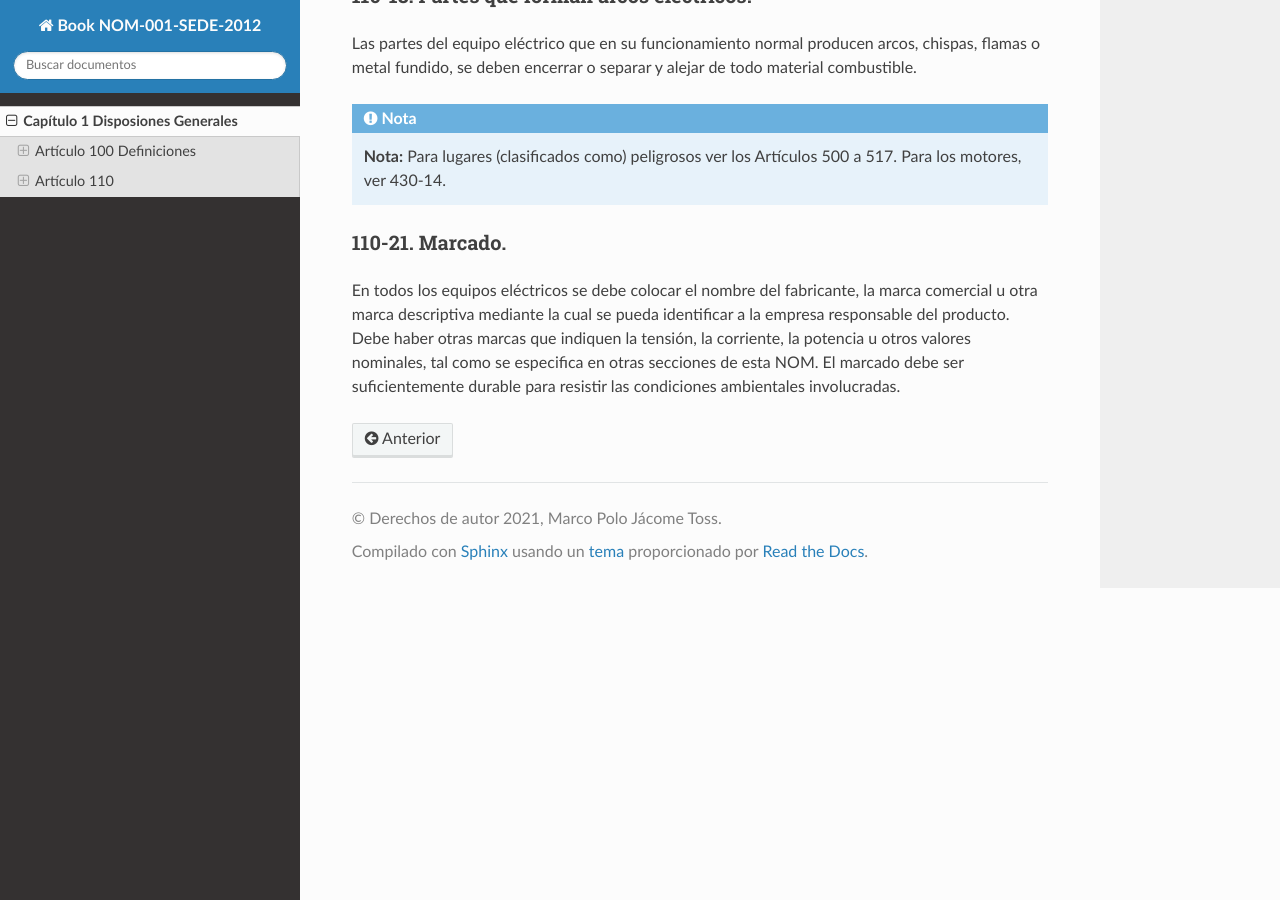
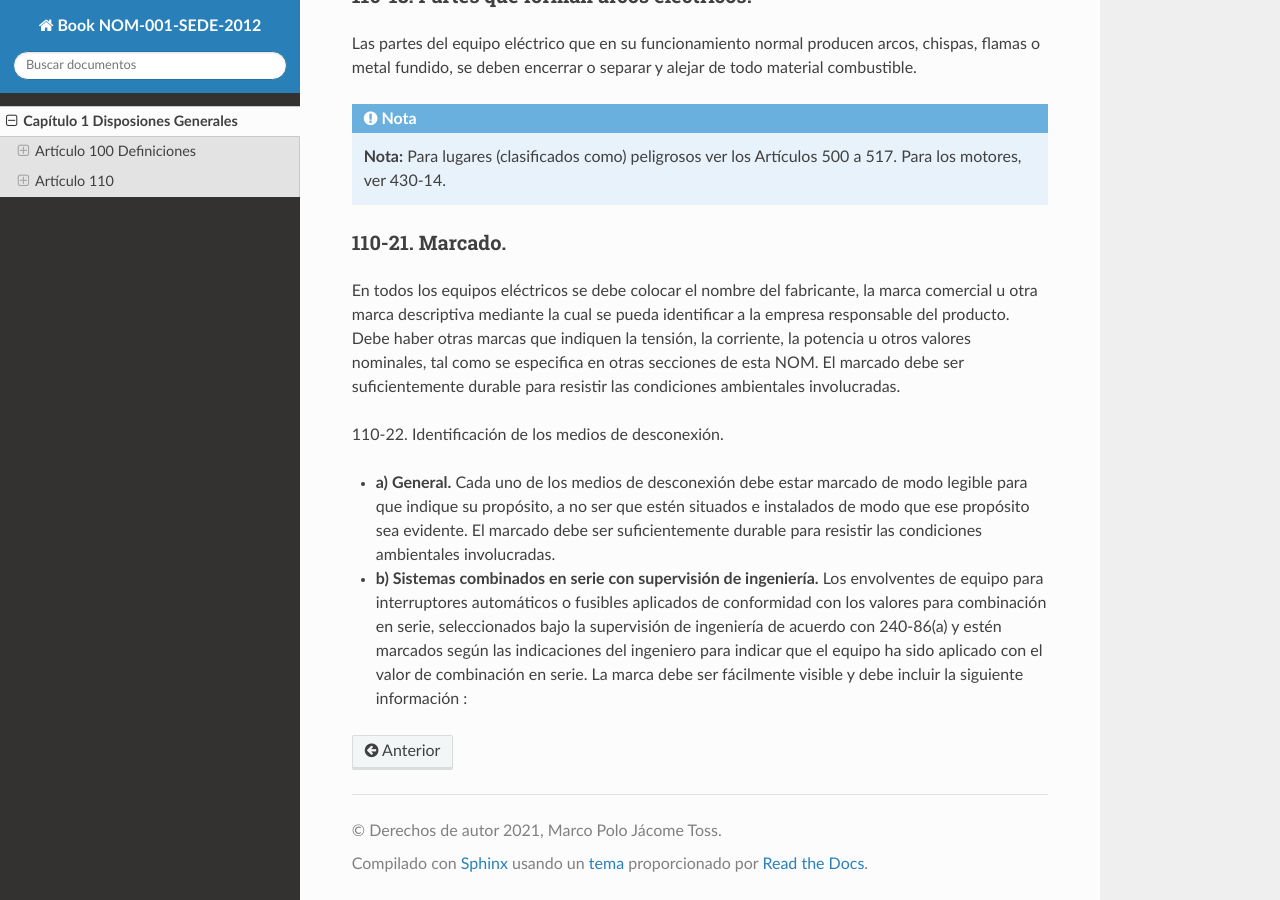
Before and after one commit to jacometoss/Book-NOM-001-SEDE-2012, a Sphinx documentation site: the page built from docs/100/index.rst, in a window 1280 px wide and 900 px high, scrolled down 21654 px. Built offline with Sphinx 7.4.7 and the Read the Docs theme 2.0.0, drawn with Linux system fonts in a browser that asks for light colours.

Commit message:
Add files via upload

```diff
--- a/docs/100/index.rst
+++ b/docs/100/index.rst
@@ -482,3 +482,15 @@ Las partes del equipo eléctrico que en su funcionamiento normal producen arcos,
 ----------------
 
 En todos los equipos eléctricos se debe colocar el nombre del fabricante, la marca comercial u otra marca descriptiva mediante la cual se pueda identificar a la empresa responsable del producto. Debe haber otras marcas que indiquen la tensión, la corriente, la potencia u otros valores nominales, tal como se especifica en otras secciones de esta NOM. El marcado debe ser suficientemente durable para resistir las condiciones ambientales involucradas.
+
+110-22. Identificación de los medios de desconexión.
+
+* **a) General.** Cada uno de los medios de desconexión debe estar marcado de modo legible para que indique su propósito, a no ser que estén situados e instalados de modo que ese propósito sea evidente. El marcado debe ser suficientemente durable para resistir las condiciones ambientales involucradas.
+
+
+* **b) Sistemas combinados en serie con supervisión de ingeniería.** Los envolventes de equipo para interruptores automáticos o fusibles aplicados de conformidad con los valores para combinación en serie, seleccionados bajo la supervisión de ingeniería de acuerdo con 240-86(a) y estén marcados según las indicaciones del ingeniero para indicar que el equipo ha sido aplicado con el valor de combinación en serie. La marca debe ser fácilmente visible y debe incluir la siguiente información :
+
+.. code:: text
+	PRECAUCIÓN - SISTEMA COMBINADO EN SERIE CON SUPERVISIÓN DE INGENIERÍA
+	CORRIENTE NOMINAL ______ AMPERES.
+	SE REQUIEREN COMPONENTES IDENTIFICADOS DE REPUESTO
```
